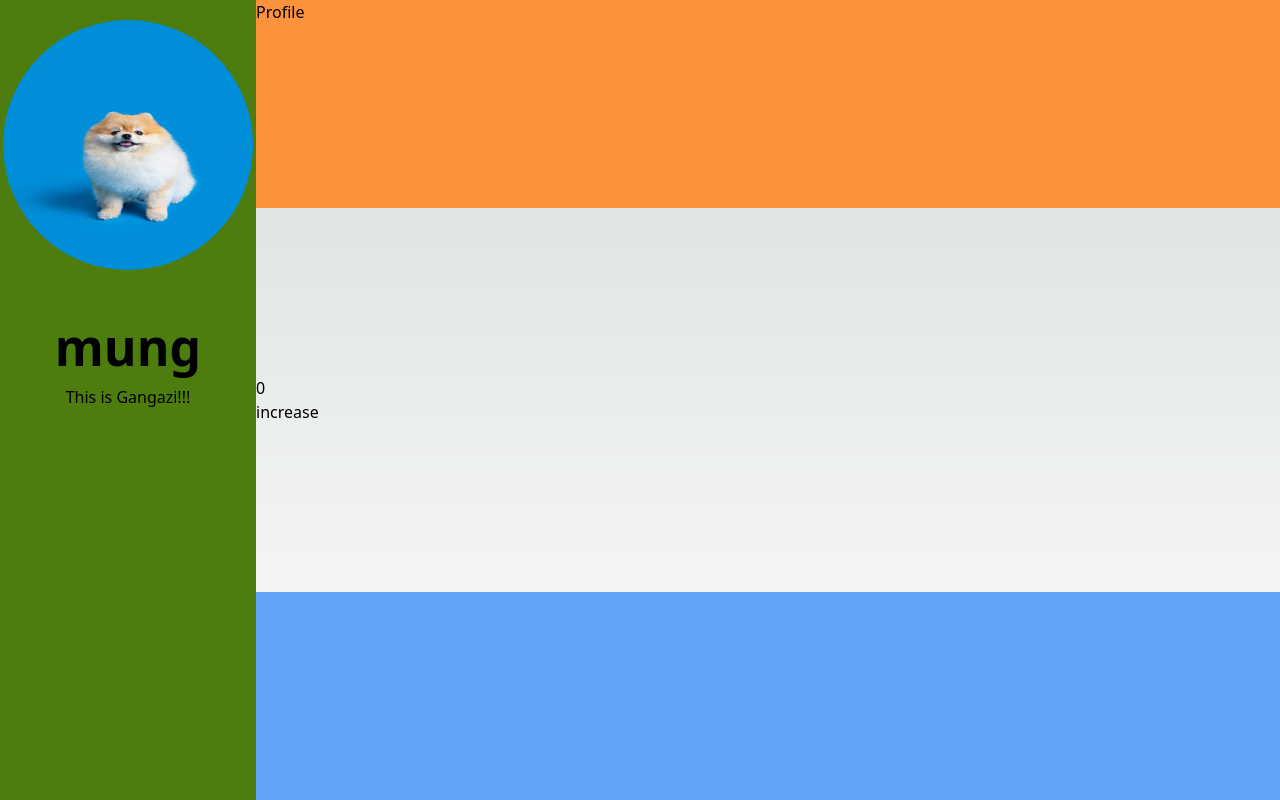
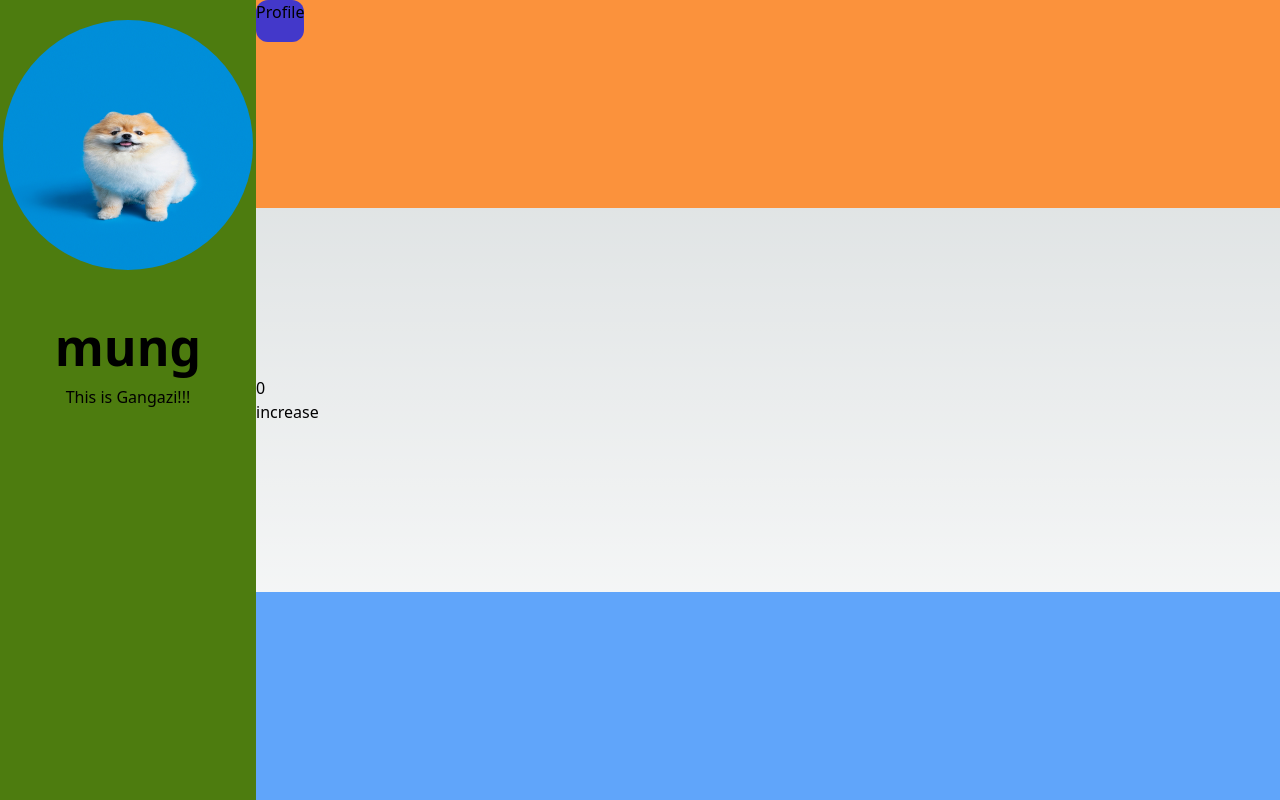
Before and after one commit to popop25/MyBlog, a Next.js app: page / in a window 1280 px wide. Built offline with nearby package versions, Linux system fonts and the light colour scheme.

Commit message:
profile button tailwind update

```diff
--- a/src/app/components/Specifics.tsx
+++ b/src/app/components/Specifics.tsx
@@ -11,7 +11,9 @@ const Specifics: FC<SpecificsProps> = ({
     return (
         <div className="flex flex-col justify-between w-full h-full">
             <div className="flex w-full h-52 bg-orange-400">
-                <Link href={"/profile"}>Profile</Link>
+                <button className="flex flex-col h-1/5 bg-[#4338ca] rounded-xl">
+                    <Link href={"/profile"}>Profile</Link>
+                </button>
             </div>
             {children}
             <div className="flex w-full h-52 bg-blue-400">
```
